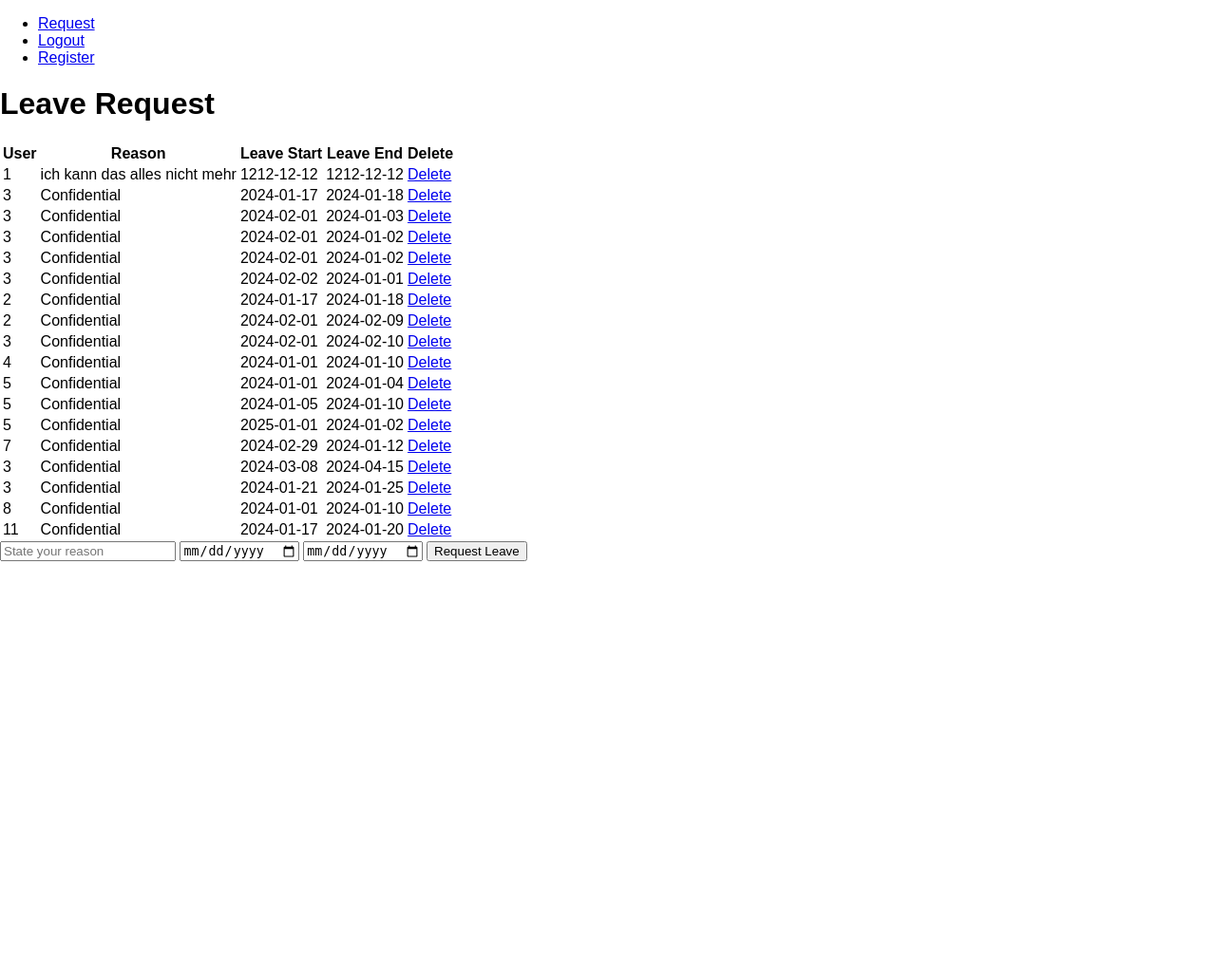
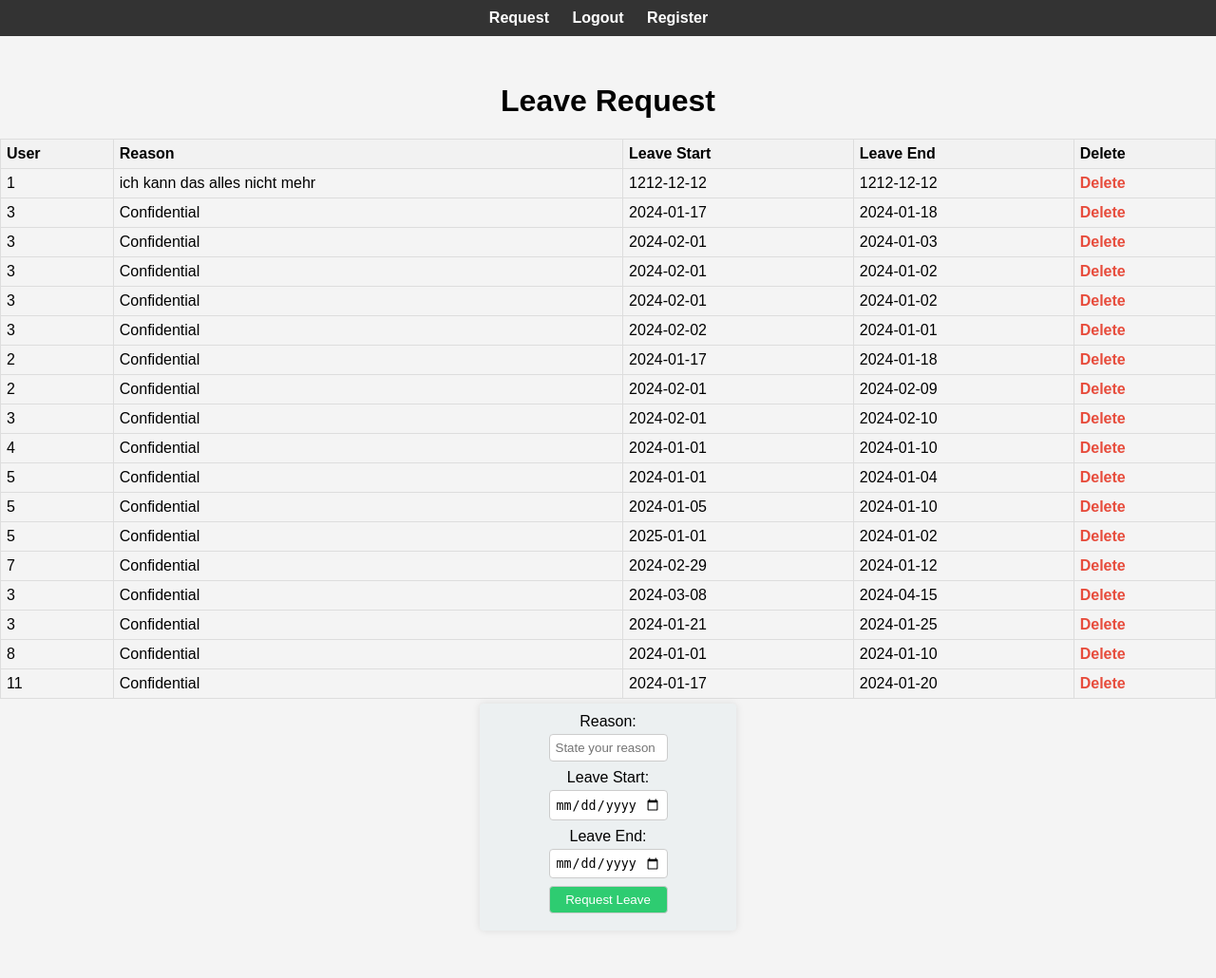
Before and after one commit to navpreett/SE_LeaveRequestSystem, a Flask app: page / in a window 1280 px wide. Shown: the whole page at 95% size. Before the commit the page ends 591 px from the top, so only its background shows below. Run offline with Flask 3, Linux system fonts and the light colour scheme; a user stored in the database is signed in.

Commit message:
updated the UI

```diff
--- a/app.py
+++ b/app.py
@@ -157,4 +157,4 @@ def delete(id):
         return 'You do not have permission to delete this request'
 
 if __name__ == '__main__':
-    app.run(port=9905)
+    app.run(port=9335)
--- a/static/css/main.css
+++ b/static/css/main.css
@@ -1,4 +1,60 @@
-body {
-    margin: 0;
-    font-family : sans-serif;
+.content {
+    text-align: center;
+    margin: 10px auto;
 }
+
+.leave-table {
+    width: 100%;
+    border-collapse: collapse;
+    margin-top: 5px;
+}
+
+.leave-table th, .leave-table td {
+    border: 1px solid #ddd;
+    padding: 6px;
+    text-align: left;
+}
+
+.leave-table th {
+    background-color: #f2f2f2;
+}
+
+.delete-link {
+    color: #e74c3c;
+    text-decoration: none;
+    font-weight: bold;
+}
+
+.leave-form {
+    max-width: 250px;
+    margin: 5px auto;
+    padding: 10px;
+    background-color: #ecf0f1;
+    border-radius: 4px;
+    box-shadow: 0 0 8px rgba(0, 0, 0, 0.1);
+}
+
+label {
+    display: block;
+    margin-bottom: 4px;
+}
+
+input {
+    width: 50%;
+    padding: 6px;
+    margin-bottom: 8px;
+    border: 1px solid #ccc;
+    border-radius: 4px;
+    box-sizing: border-box;
+}
+
+input[type="submit"] {
+    background-color: #2ecc71;
+    color: #fff;
+    cursor: pointer;
+    transition: background-color 0.3s;
+}
+
+input[type="submit"]:hover {
+    background-color: #27ae60;
+}
--- a/templates/base.html
+++ b/templates/base.html
@@ -2,7 +2,52 @@
 <html lang="en">
 <head>
     <meta charset="UTF-8">
+    <meta name="viewport" content="width=device-width, initial-scale=1.0">
     <link rel="stylesheet" href="{{ url_for('static', filename='css/main.css') }}">
+    <style>
+        body {
+            font-family: 'Arial', sans-serif;
+            margin: 0;
+            padding: 0;
+            background-color: #f4f4f4;
+        }
+
+        nav {
+            background-color: #333;
+            color: #fff;
+            padding: 10px;
+            text-align: center;
+        }
+
+        nav ul {
+            list-style-type: none;
+            margin: 0;
+            padding: 0;
+        }
+
+        nav ul li {
+            display: inline-block;
+            margin-right: 20px;
+        }
+
+        nav a {
+            text-decoration: none;
+            color: #fff;
+            font-weight: bold;
+            font-size: 16px;
+            transition: color 0.3s;
+        }
+
+        nav a:hover {
+            color: #ffd700;
+        }
+
+        .content {
+            text-align: center;
+            margin: 50px auto;
+        }
+
+    </style>
     {% block title %}{% endblock %}
 </head>
 <body>
--- a/templates/index.html
+++ b/templates/index.html
@@ -3,7 +3,8 @@
 {% block content %}
 <div class="content">
     <h1>Leave Request</h1>
-    <table>
+    <table class="leave-table">
+        <thead>
             <tr>
                 <th>User</th>
                 <th>Reason</th>
@@ -11,10 +12,12 @@
                 <th>Leave End</th>
                 <th>Delete</th>
             </tr>
+        </thead>
+        <tbody>
             {% for leave in leaves %}
             <tr>
                 <td>{{ leave.user_id }}</td>
-            <td>
+                <td class="reason-cell">
                     {% if leave.user_id == session.get('user_id') %}
                     {{ leave.reason }}
                     {% else %}
@@ -24,16 +27,22 @@
                 <td>{{ leave.date_start.date() }}</td>
                 <td>{{ leave.date_end.date() }}</td>
                 <td>
-                <a href="/delete/{{ leave.id }}">Delete</a>
+                    <a href="/delete/{{ leave.id }}" class="delete-link">Delete</a>
                 </td>
             </tr>
             {% endfor %}
+        </tbody>
     </table>
 
-    <form action="" method="post">
-        <input type="text" name="reason" id="reason" placeholder="State your reason">
-        <input type="date" name="date_start" id="date_start">
-        <input type="date" name="date_end" id="date_end">
+    <form action="" method="post" class="leave-form">
+        <label for="reason">Reason:</label>
+        <input type="text" name="reason" id="reason" placeholder="State your reason" required>
+
+        <label for="date_start">Leave Start:</label>
+        <input type="date" name="date_start" id="date_start" required>
+
+        <label for="date_end">Leave End:</label>
+        <input type="date" name="date_end" id="date_end" required>
 
         <input type="submit" value="Request Leave">
     </form>
```
Also changed, not shown: templates/login.html (+6 -3 lines), templates/register.html (+6 -3 lines), instance/leave_request.db. Lines whose indentation alone changed are shown as unchanged.
